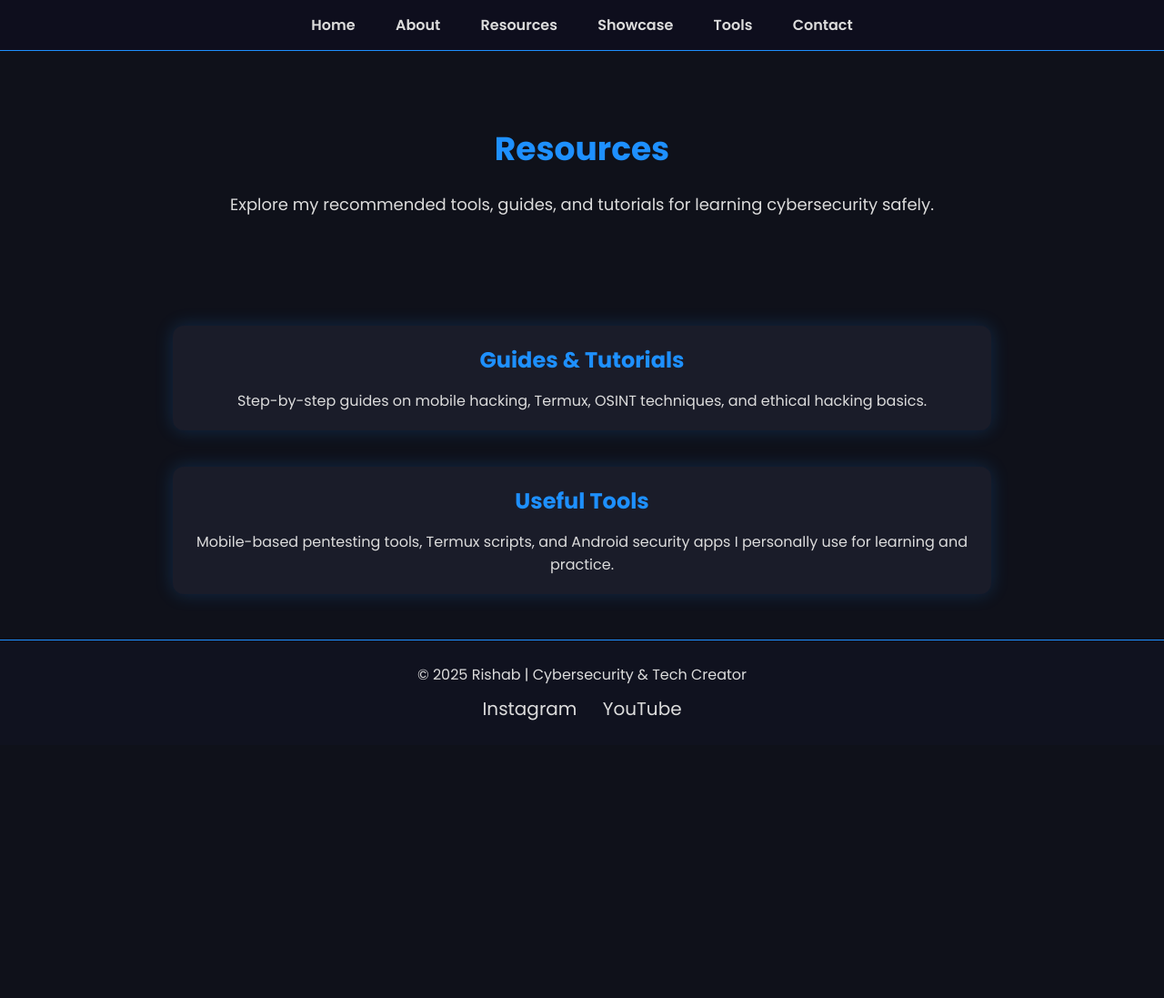
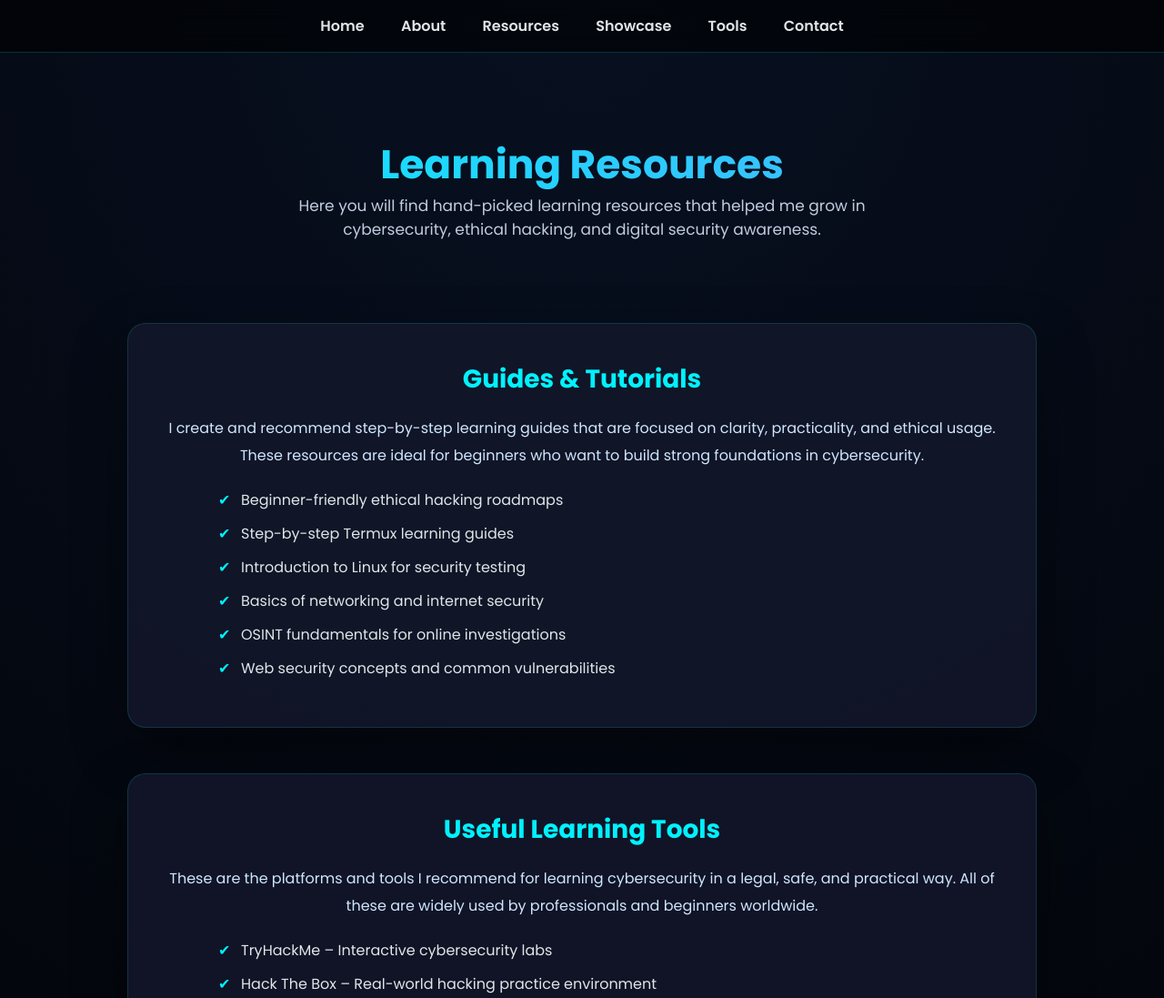
Before and after one commit to rishab9634/rishabh_portfoli, a plain HTML site: page resources.html in a window 1280 px wide. Shown: the top 1097 px of the page at 91% size. Before the commit the page ends 819 px from the top, so only its background shows below. Drawn offline with Linux system fonts and the light colour scheme.

Commit message:
Update title and content in resources.html

```diff
--- a/resources.html
+++ b/resources.html
@@ -3,54 +3,207 @@
 <head>
 <meta charset="UTF-8">
 <meta name="viewport" content="width=device-width, initial-scale=1.0">
-<title>Resources | Rishab Cyber</title>
+<title>Resources | Rishabh Cyber</title>
+
+<link href="https://fonts.googleapis.com/css2?family=Poppins:wght@300;400;600;700&display=swap" rel="stylesheet">
+
 <style>
-@import url('https://fonts.googleapis.com/css2?family=Poppins:wght@400;600;700&display=swap');
-:root { --bg:#0f111a; --dark:#1a1c29; --primary:#1e90ff; --text:#dcdcdc; }
+:root{
+  --bg:#0b0f1a;
+  --card:#12172a;
+  --primary:#00f2fe;
+  --accent:#4facfe;
+  --text:#dfe6e9;
+}
 *{margin:0;padding:0;box-sizing:border-box;font-family:'Poppins',sans-serif;}
-body{background:var(--bg);color:var(--text);}
-nav{background:rgba(15,15,30,0.95);backdrop-filter:blur(6px);padding:15px 0;text-align:center;position:sticky;top:0;z-index:999;border-bottom:1px solid var(--primary);}
-nav a{color:var(--text);margin:0 20px;text-decoration:none;font-weight:600;font-size:16px;transition:0.3s;}
-nav a:hover{color:var(--primary);transform:scale(1.05);}
-#hero{padding:80px 20px;text-align:center;}
-#hero h1{color:var(--primary);font-size:36px;margin-bottom:20px;}
-#hero p{color:var(--text);font-size:18px;}
-.section{max-width:900px;margin:40px auto;padding:20px;background:var(--dark);border-radius:12px;box-shadow:0 0 20px rgba(30,144,255,0.2);}
-.section h2{color:var(--primary);margin-bottom:15px;text-align:center;}
-.section p{color:var(--text);text-align:center;}
-footer{text-align:center;padding:25px;background:#10121f;margin-top:50px;border-top:1px solid var(--primary);}
-.social a{color:var(--text);margin:0 12px;font-size:20px;text-decoration:none;transition:0.3s;}
-.social a:hover{color:var(--primary);transform:scale(1.1);}
+body{
+  background: radial-gradient(circle at top, #081021, #000);
+  color:var(--text);
+}
+
+/* NAVBAR */
+nav{
+  position:sticky;
+  top:0;
+  background:rgba(0,0,0,0.6);
+  backdrop-filter:blur(12px);
+  padding:16px 0;
+  text-align:center;
+  border-bottom:1px solid rgba(0,242,254,0.2);
+  z-index:999;
+}
+nav a{
+  color:var(--text);
+  margin:0 18px;
+  text-decoration:none;
+  font-weight:600;
+  transition:0.3s;
+}
+nav a:hover{color:var(--primary);}
+
+/* HERO */
+#hero{
+  padding:90px 20px 40px;
+  text-align:center;
+}
+#hero h1{
+  font-size:44px;
+  background:linear-gradient(to right,var(--primary),var(--accent));
+  -webkit-background-clip:text;
+  -webkit-text-fill-color:transparent;
+}
+#hero p{
+  max-width:700px;
+  margin:auto;
+  font-size:17px;
+  color:#bfcde0;
+}
+
+/* SECTIONS */
+.section{
+  max-width:1000px;
+  margin:50px auto;
+  padding:40px 30px;
+  background: rgba(18,23,42,0.9);
+  border-radius:20px;
+  border:1px solid rgba(0,242,254,0.15);
+  box-shadow:0 25px 60px rgba(0,0,0,0.45);
+  transition:0.4s;
+}
+.section:hover{
+  transform:translateY(-5px);
+}
+
+.section h2{
+  text-align:center;
+  color:var(--primary);
+  font-size:28px;
+  margin-bottom:18px;
+}
+
+.section p{
+  text-align:center;
+  font-size:16px;
+  line-height:1.9;
+  color:#cfe6ff;
+}
+
+/* RESOURCE LIST */
+.resource-list{
+  margin-top:20px;
+  text-align:left;
+  max-width:800px;
+  margin-inline:auto;
+}
+.resource-list li{
+  margin:12px 0;
+  list-style:none;
+  padding-left:25px;
+  position:relative;
+}
+.resource-list li::before{
+  content:"✔";
+  color:var(--primary);
+  position:absolute;
+  left:0;
+}
+
+/* FOOTER */
+footer{
+  text-align:center;
+  padding:30px 20px;
+  margin-top:60px;
+  border-top:1px solid rgba(0,242,254,0.15);
+  background:rgba(0,0,0,0.5);
+}
+.social a{
+  color:#bfc9d6;
+  margin:0 12px;
+  font-size:18px;
+  text-decoration:none;
+  transition:0.3s;
+}
+.social a:hover{color:var(--primary);}
+
 </style>
 </head>
+
 <body>
 
+<!-- NAV -->
 <nav>
-  <a href="index.html" target="_blank">Home</a>
-  <a href="about.html" target="_blank">About</a>
-  <a href="resources.html" target="_blank">Resources</a>
-  <a href="showcase.html" target="_blank">Showcase</a>
-  <a href="tools.html" target="_blank">Tools</a>
-  <a href="contact.html" target="_blank">Contact</a>
+  <a href="index.html">Home</a>
+  <a href="about.html">About</a>
+  <a href="resources.html">Resources</a>
+  <a href="showcase.html">Showcase</a>
+  <a href="tools.html">Tools</a>
+  <a href="contact.html">Contact</a>
 </nav>
 
+<!-- HERO -->
 <section id="hero">
-  <h1>Resources</h1>
-  <p>Explore my recommended tools, guides, and tutorials for learning cybersecurity safely.</p>
+  <h1>Learning Resources</h1>
+  <p>
+    Here you will find hand-picked learning resources that helped me grow in cybersecurity, ethical hacking, and digital security awareness.
+  </p>
 </section>
 
+<!-- GUIDES -->
 <div class="section">
   <h2>Guides & Tutorials</h2>
-  <p>Step-by-step guides on mobile hacking, Termux, OSINT techniques, and ethical hacking basics.</p>
+  <p>
+    I create and recommend step-by-step learning guides that are focused on clarity, practicality, and ethical usage.
+    These resources are ideal for beginners who want to build strong foundations in cybersecurity.
+  </p>
+
+  <ul class="resource-list">
+    <li>Beginner-friendly ethical hacking roadmaps</li>
+    <li>Step-by-step Termux learning guides</li>
+    <li>Introduction to Linux for security testing</li>
+    <li>Basics of networking and internet security</li>
+    <li>OSINT fundamentals for online investigations</li>
+    <li>Web security concepts and common vulnerabilities</li>
+  </ul>
 </div>
 
+<!-- TOOLS -->
 <div class="section">
-  <h2>Useful Tools</h2>
-  <p>Mobile-based pentesting tools, Termux scripts, and Android security apps I personally use for learning and practice.</p>
+  <h2>Useful Learning Tools</h2>
+  <p>
+    These are the platforms and tools I recommend for learning cybersecurity in a legal, safe, and practical way.
+    All of these are widely used by professionals and beginners worldwide.
+  </p>
+
+  <ul class="resource-list">
+    <li>TryHackMe – Interactive cybersecurity labs</li>
+    <li>Hack The Box – Real-world hacking practice environment</li>
+    <li>Kali Linux – Security testing operating system</li>
+    <li>Nmap – Network scanning and discovery tool</li>
+    <li>Wireshark – Network traffic analysis tool</li>
+    <li>Burp Suite – Web application testing proxy</li>
+    <li>Metasploit Framework – Penetration testing framework</li>
+  </ul>
 </div>
 
+<!-- PRACTICE -->
+<div class="section">
+  <h2>Practice & Skill Development</h2>
+  <p>
+    Real learning happens through practice. I strongly focus on legal practice platforms and lab-based learning
+    where you can safely test your skills without harming any real-world systems.
+  </p>
+
+  <ul class="resource-list">
+    <li>OverTheWire – War games for beginners</li>
+    <li>PortSwigger Web Security Academy</li>
+    <li>VulnHub – Downloadable vulnerable machines</li>
+    <li>CTF platforms and online cybersecurity challenges</li>
+  </ul>
+</div>
+
+<!-- FOOTER -->
 <footer>
-  © 2025 Rishab | Cybersecurity & Tech Creator
+  <p>© 2025 Rishabh | Cybersecurity & Tech Creator</p>
   <div class="social" style="margin-top:10px;">
     <a href="https://instagram.com/rishab._vision" target="_blank">Instagram</a>
     <a href="https://youtube.com/@rishabvision" target="_blank">YouTube</a>
```
